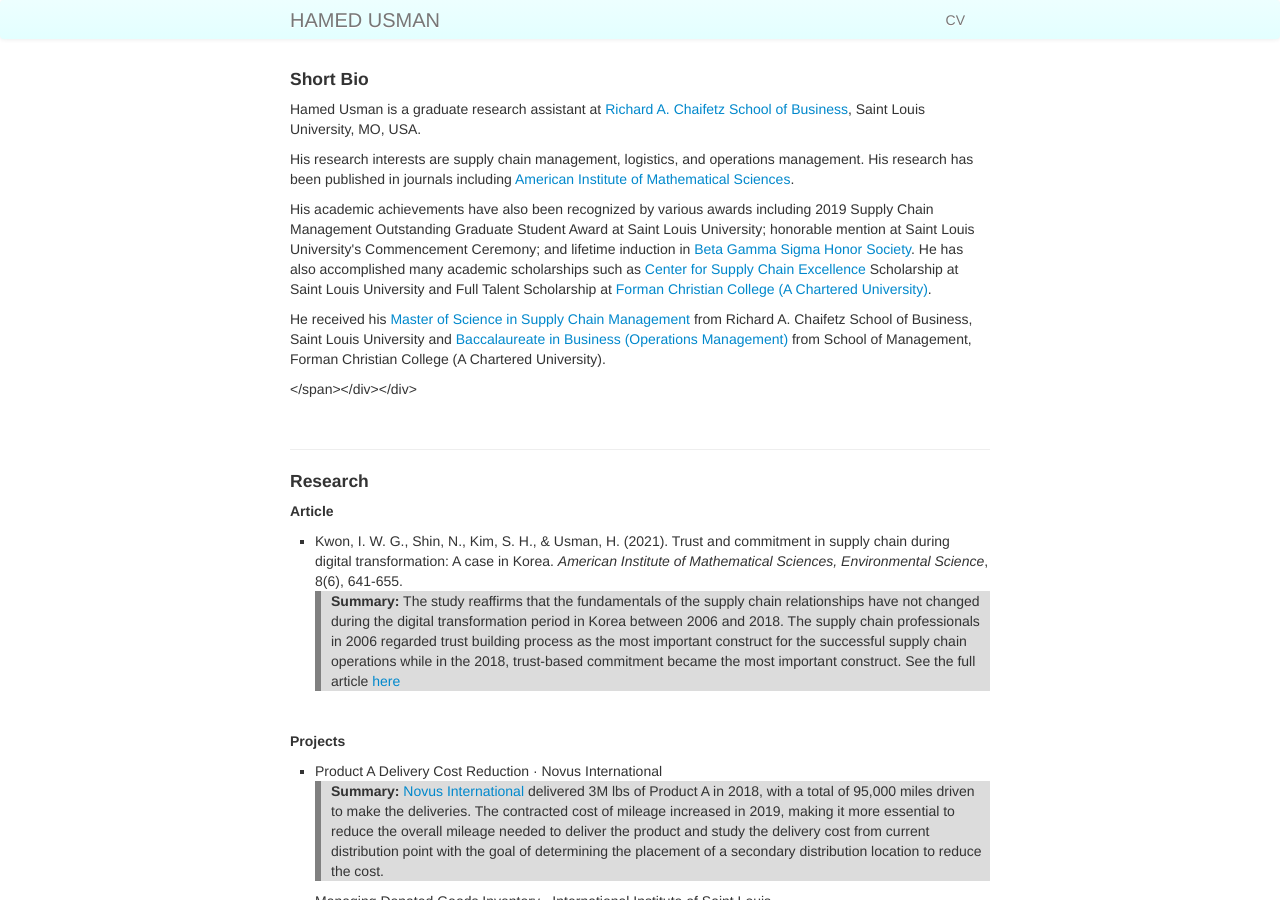
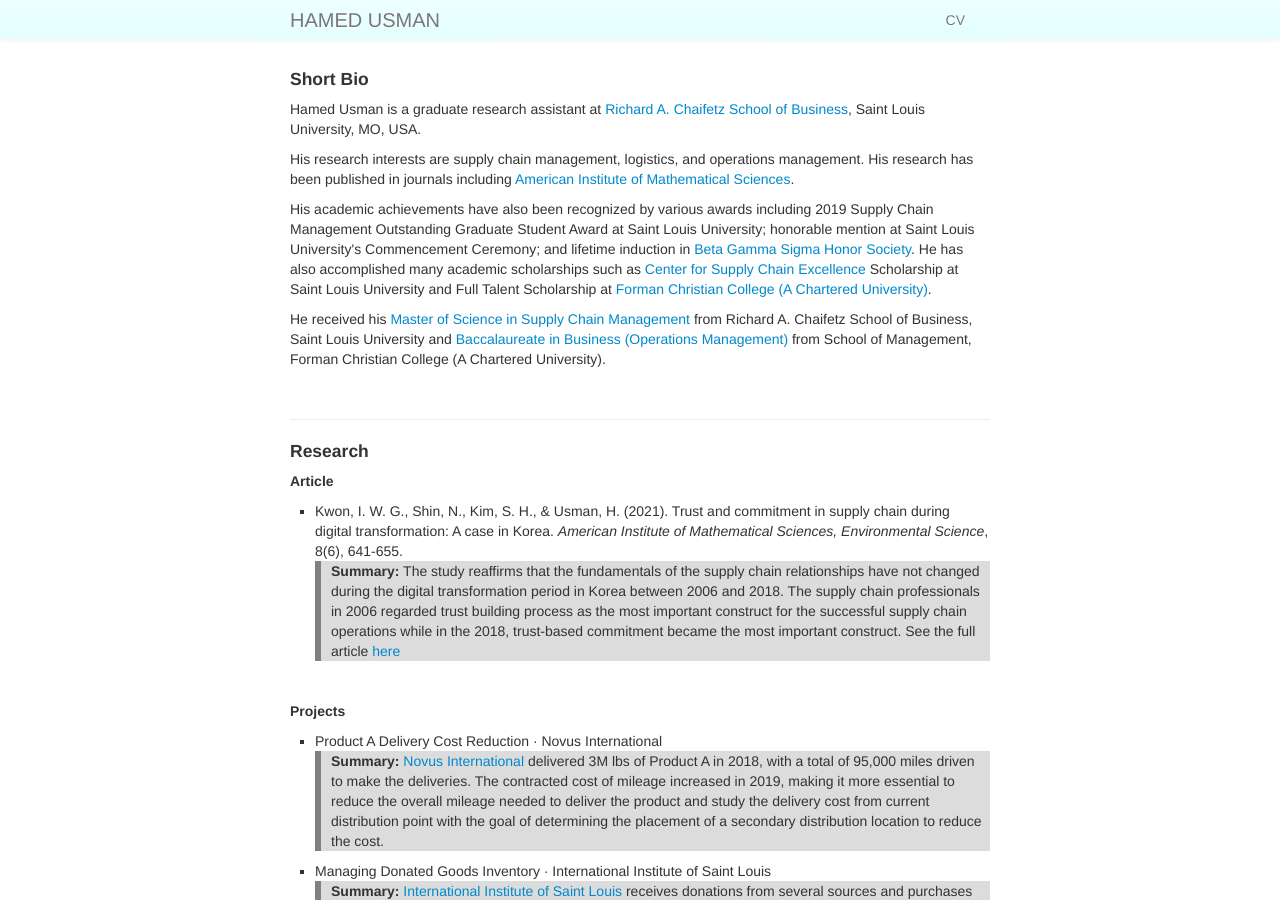
Before and after one commit to hamedusman/hamedusman.github.io, a Jekyll site: the page built from index.md, in a window 1280 px wide and 900 px high. Built offline with Jekyll 4.4.1, drawn with Linux system fonts in a browser that asks for light colours.

Commit message:
Update index.md

```diff
--- a/index.md
+++ b/index.md
@@ -9,7 +9,6 @@
 <p>His research interests are supply chain management, logistics, and operations management. His research has been published in journals including <a href="https://www.aimsciences.org">American Institute of Mathematical Sciences</a>.</p>
 <p>His academic achievements have also been recognized by various awards including 2019 Supply Chain Management Outstanding Graduate Student Award at Saint Louis University; honorable mention at Saint Louis University's Commencement Ceremony; and lifetime induction in <a href="https://www.betagammasigma.org">Beta Gamma Sigma Honor Society</a>. He has also accomplished many academic scholarships such as <a href="https://www.slu.edu/business/centers/supply-chain-excellence/index.php">Center for Supply Chain Excellence</a> Scholarship at Saint Louis University and Full Talent Scholarship at <a href="https://www.fccollege.edu.pk">Forman Christian College (A Chartered University)</a>.</p>
 <p>He received his <a href="https://www.slu.edu/business/graduate/supply-chain-management">Master of Science in Supply Chain Management</a> from Richard A. Chaifetz School of Business, Saint Louis University and <a href="https://www.fccollege.edu.pk/baccalaureate-in-business/">Baccalaureate in Business (Operations Management)</a> from School of Management, Forman Christian College (A Chartered University).</p>
-</span></div></div>
 
 <br/>
 
```
